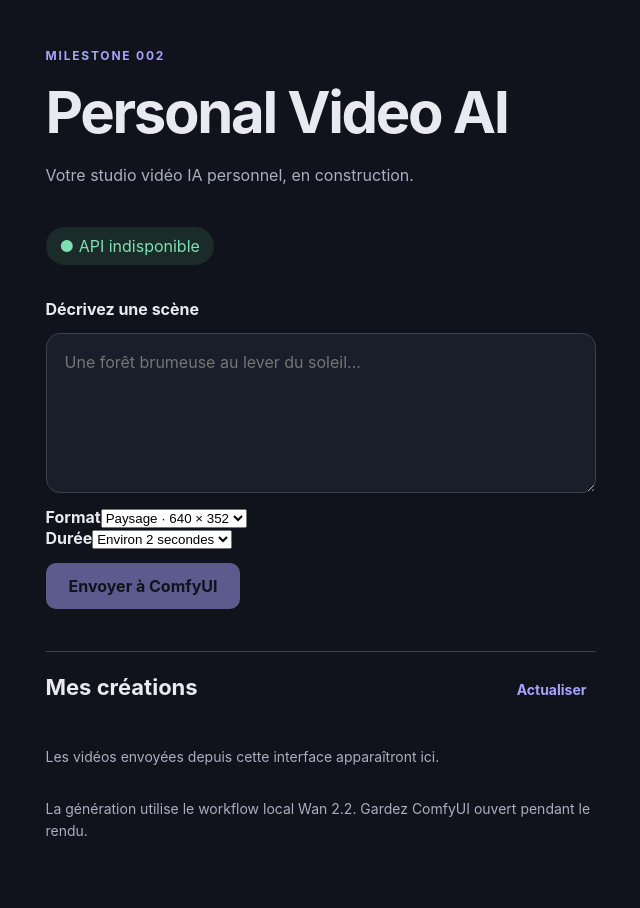
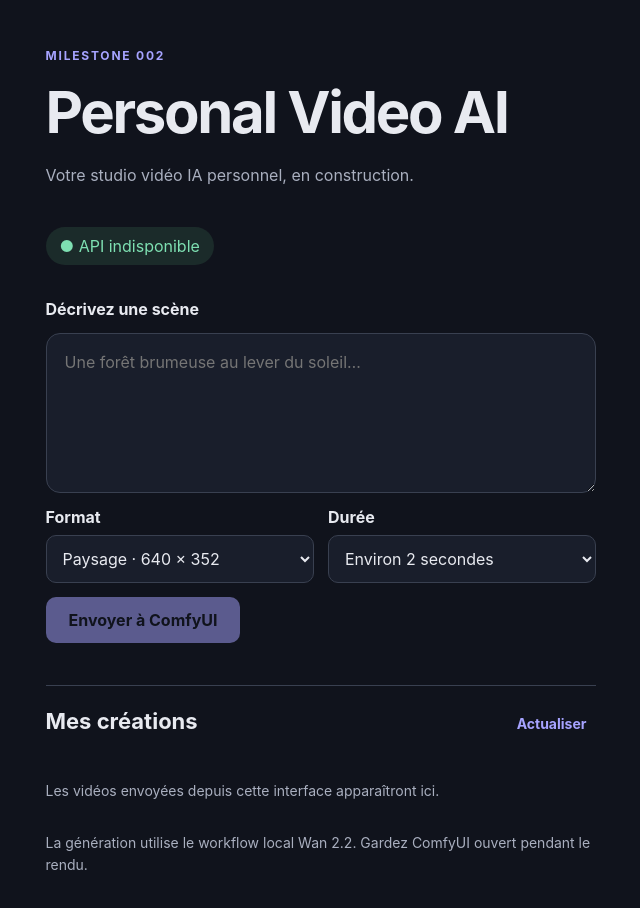
Before and after one commit to triplevega/personal-video-ai, a React (Vite) app in the folder frontend/: page / in a window 1280 px wide. Shown: the top 908 px of the page, without its empty margins (299-939 px from the left). Built offline with nearby package versions, Linux system fonts and the light colour scheme; no server answers.

Commit message:
Add video duration and format presets

```diff
--- a/frontend/src/style.css
+++ b/frontend/src/style.css
@@ -10,6 +10,11 @@ form { display: grid; gap: 14px; }
 label { font-weight: 650; }
 textarea { resize: vertical; min-height: 160px; width: 100%; padding: 18px; border-radius: 14px; border: 1px solid #394050; color: inherit; background: #191e2b; font: inherit; }
 textarea:focus { outline: 2px solid #a6a3ff; }
+.settings-row { display: grid; grid-template-columns: repeat(2, minmax(0, 1fr)); gap: 14px; }
+.settings-row > div { display: grid; gap: 8px; min-width: 0; }
+select { width: 100%; padding: 12px; border-radius: 10px; border: 1px solid #394050; color: inherit; background: #191e2b; font: inherit; }
+select:focus { outline: 2px solid #a6a3ff; }
+@media (max-width: 520px) { .settings-row { grid-template-columns: 1fr; } }
 button { justify-self: start; padding: 13px 23px; border: 0; border-radius: 10px; background: #a6a3ff; color: #10131c; font: inherit; font-weight: 700; cursor: pointer; }
 button:disabled { opacity: .5; cursor: not-allowed; }
 .result { background: #22283a; padding: 15px; border-radius: 10px; overflow-wrap: anywhere; }
```
